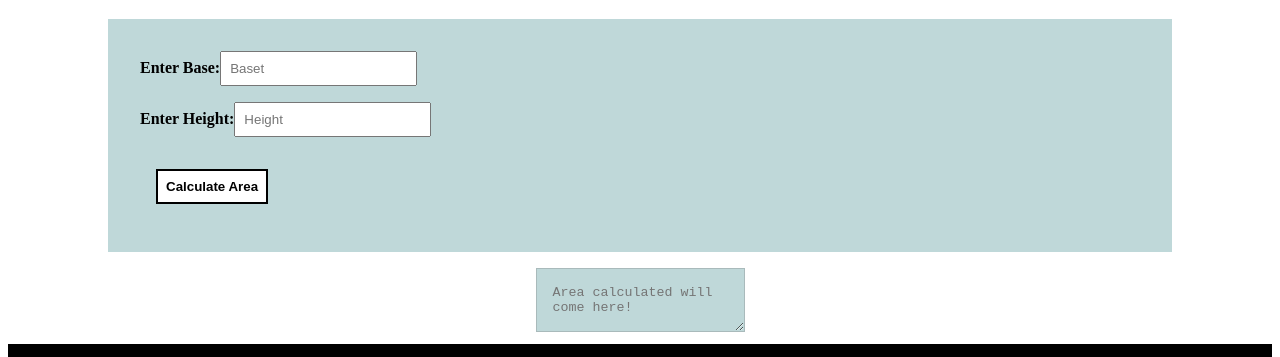
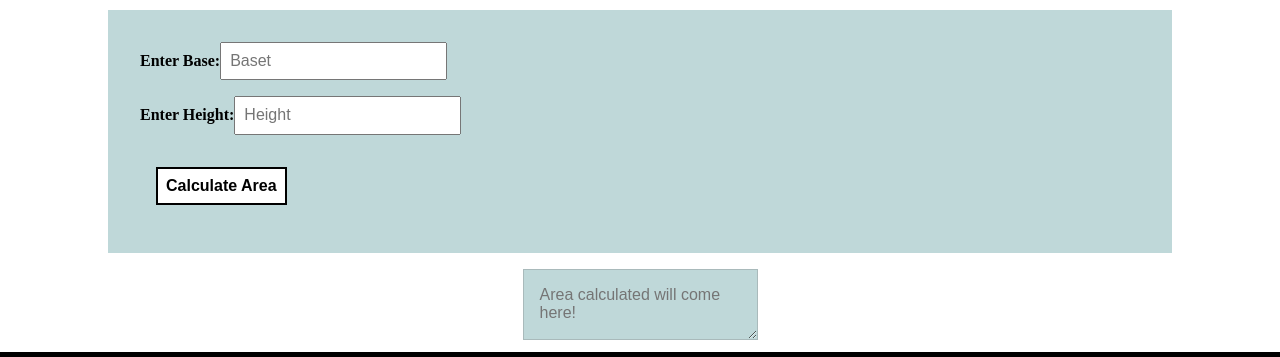
Before and after one commit to danishzahid/fun-with-triangle, a plain HTML site: page area.html in a window 1280 px wide. Shown: the part 328-685 px from the top of the page. Drawn offline with nearby package versions, Linux system fonts and the light colour scheme.

Commit message:
normalize css

```diff
--- a/area.html
+++ b/area.html
@@ -4,6 +4,7 @@
     <meta charset="UTF-8">
     <meta http-equiv="X-UA-Compatible" content="IE=edge">
     <meta name="viewport" content="width=device-width, initial-scale=1.0">
+    <link rel="stylesheet" href="https://cdnjs.cloudflare.com/ajax/libs/normalize/7.0.0/normalize.min.css">
     <link rel="stylesheet" href="style.css">
     <title>Calculate Area</title>
 </head>
```
Also changed, not shown: hypotenuse.html (+1 -0 lines), index.html (+1 -0 lines), triangleQuiz.html (+1 -0 lines).
